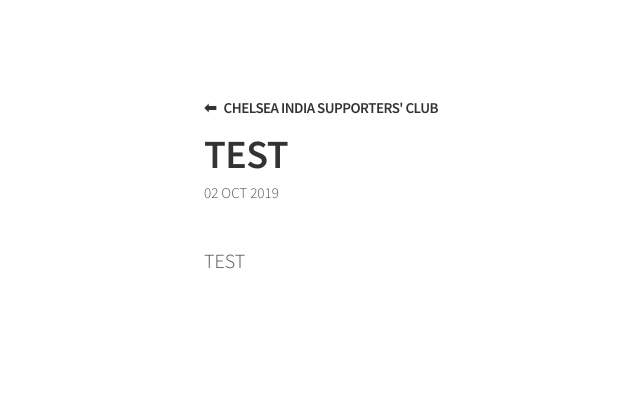
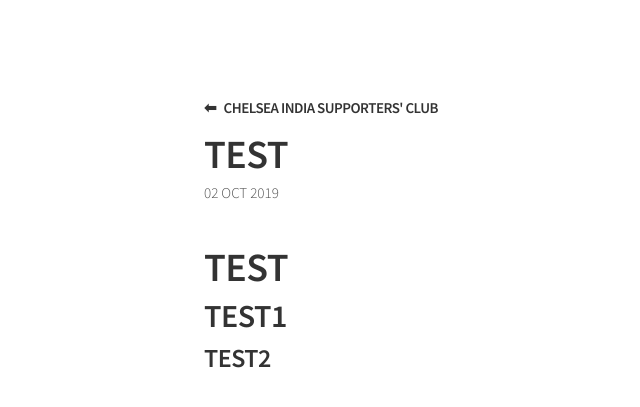
Before and after one commit to chelseafcindia/blog, a Jekyll site: the page built from _posts/2019-10-02-test.markdown, in a window 1280 px wide. Shown: the top 407 px of the page, without its empty margins (76-716 px from the left). Built offline with Jekyll 4.4.1, drawn with Linux system fonts in a browser that asks for light colours.

Commit message:
Updated Test

```diff
--- a/_posts/2019-10-02-test.markdown
+++ b/_posts/2019-10-02-test.markdown
@@ -3,4 +3,6 @@ title: TEST
 date: 2019-10-02 02:17:00 +05:30
 ---
 
-TEST
+# TEST
+## TEST1
+### TEST2
```
